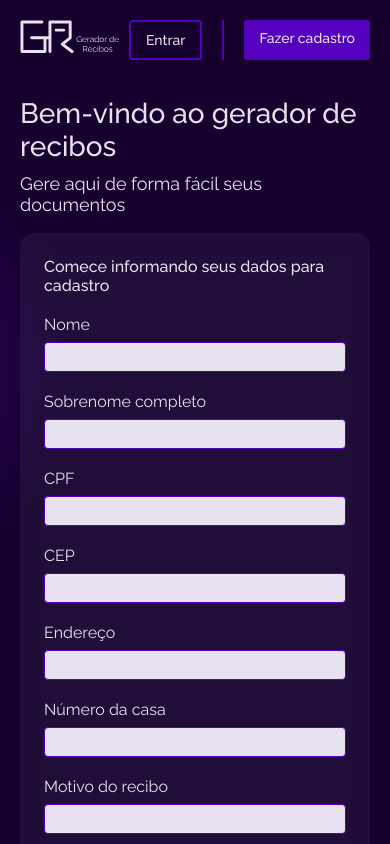
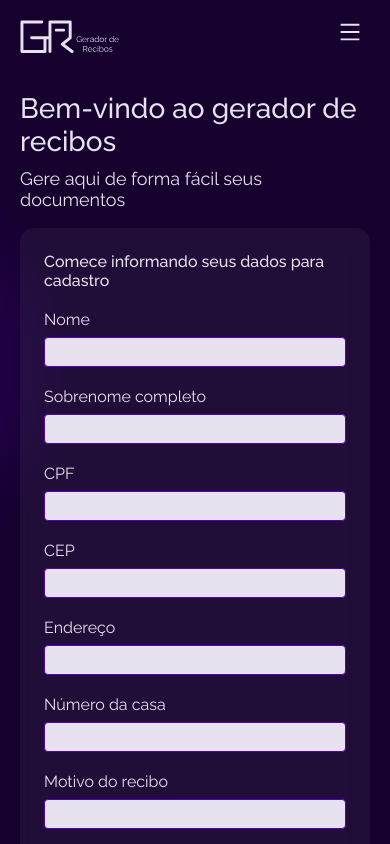
Before and after one commit to narakushi/projeto-gerador-recibos, a React (Vite) app in the folder projeto-gerador/: page / in a window 390 px wide. Shown: the top 844 px of the page. Built offline with nearby package versions, Linux system fonts and the light colour scheme.

Commit message:
:sparkles: feat: adicionando menu hamburguer

```diff
--- /dev/null
+++ b/projeto-gerador/src/assets/ui/components/HamburguerMenu.jsx
@@ -0,0 +1,15 @@
+import React from "react";
+import { AiOutlineMenu } from "react-icons/ai";
+import "../styles/HamburguerMenu.css";
+
+const HamburguerMenu = () => {
+  return (
+    <>
+      <div className="menu-h">
+        <AiOutlineMenu />
+      </div>
+    </>
+  );
+};
+
+export default HamburguerMenu;
--- a/projeto-gerador/src/assets/ui/components/Navbar.jsx
+++ b/projeto-gerador/src/assets/ui/components/Navbar.jsx
@@ -1,10 +1,14 @@
-import React from "react";
+import React, { use } from "react";
 import logo from "../imgs/logo.svg";
 import Button from "../components/Button";
 import "../styles/NavBar.css";
 import { Link } from "react-router-dom";
+import HamburguerMenu from "./HamburguerMenu";
+import { useState } from "react";
 
 const NavBar = () => {
+  const [open, setOpen] = useState(false);
+
   return (
     <nav className="navbar">
       <div className="navbar__content">
@@ -16,6 +20,7 @@ const NavBar = () => {
           <div className="navbar__content__pipe"></div>
           <Button text="Fazer cadastro" />
         </div>
+        <HamburguerMenu />
       </div>
     </nav>
   );
--- /dev/null
+++ b/projeto-gerador/src/assets/ui/styles/HamburguerMenu.css
@@ -0,0 +1,19 @@
+.menu-h {
+  display: none;
+  width: 4rem;
+  text-align: center;
+  font-size: 2.4rem;
+  cursor: pointer;
+
+}
+
+.menu-h:hover {
+  color: #6f00ff;
+  border-radius: 360rem;
+}
+
+@media all and (max-width: 600px) {
+  .menu-h {
+    display: block;
+  }
+}
--- a/projeto-gerador/src/assets/ui/styles/NavBar.css
+++ b/projeto-gerador/src/assets/ui/styles/NavBar.css
@@ -25,3 +25,9 @@
 .navbar__content__pipe {
   border-left: 0.2rem solid var(--secondary-color);
 }
+
+@media all and (max-width: 600px) {
+  .navbar__content-btns {
+    display: none;
+  }
+}
```
